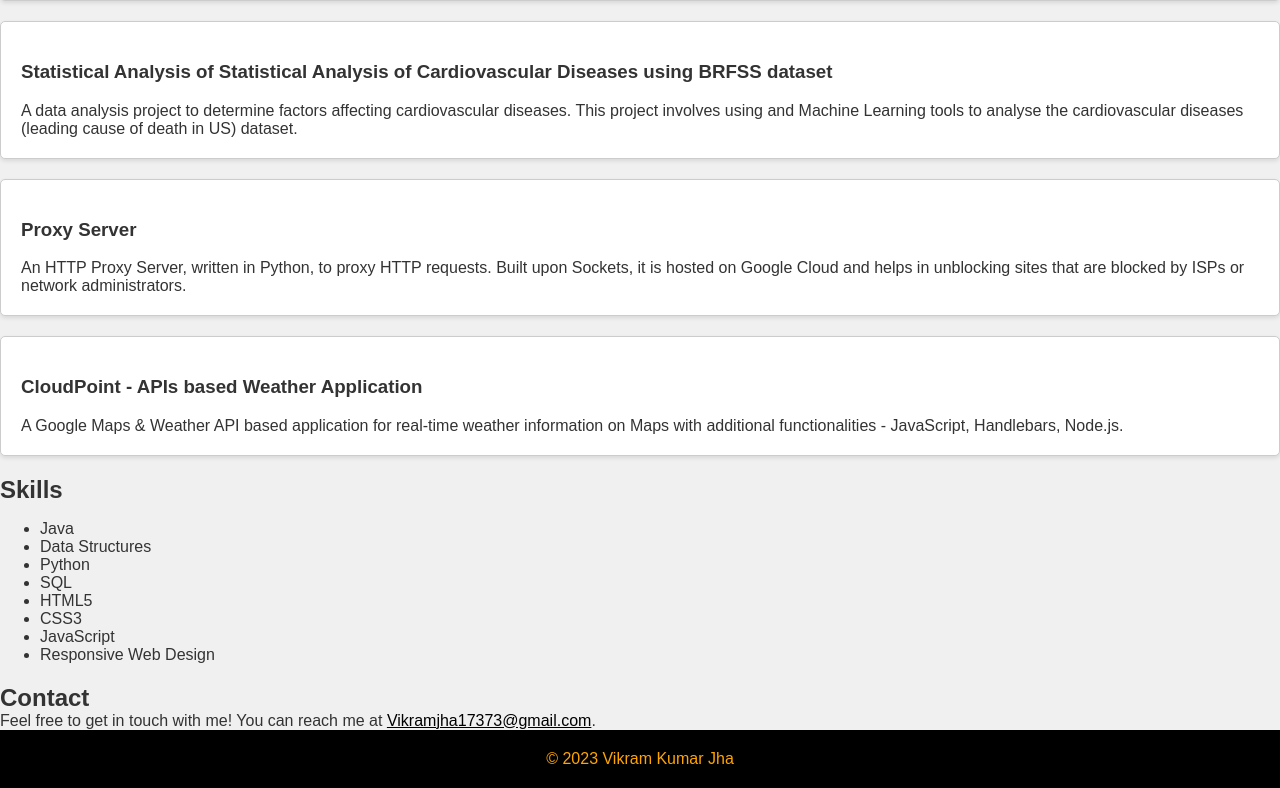
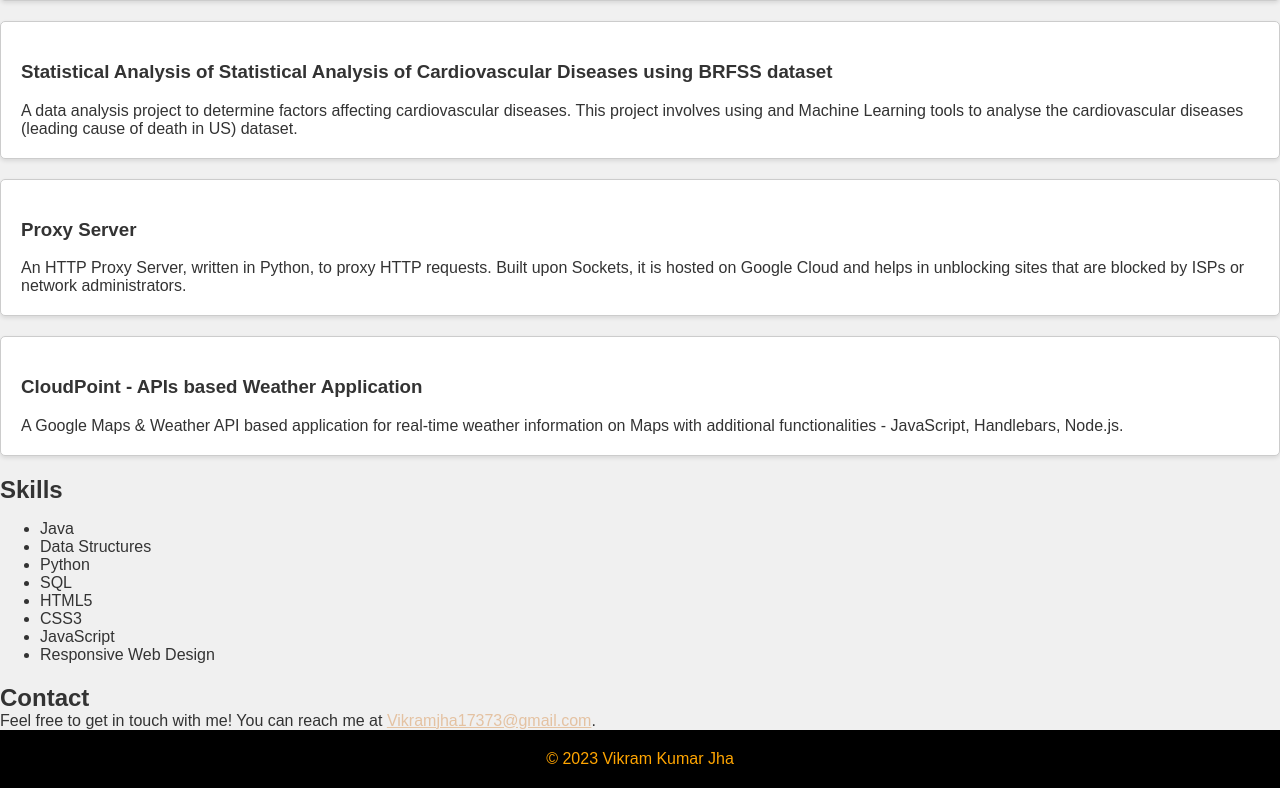
Before and after one commit to JusttVikram/JusttVikram.github.io, a plain HTML site: page index.html in a window 1280 px wide. In both pictures the pointer is over the link "Vikramjha17373@gmail.com". Shown: the part 487-1275 px from the top of the page. Drawn offline with Linux system fonts and the light colour scheme.

Commit message:
Update style.css

```diff
--- a/style.css
+++ b/style.css
@@ -55,7 +55,7 @@ a {
 
 a:hover {
     text-decoration: underline;
-    color: #000;
+    color: #cf71185c;
 }
 
 /* Style headings */
```
